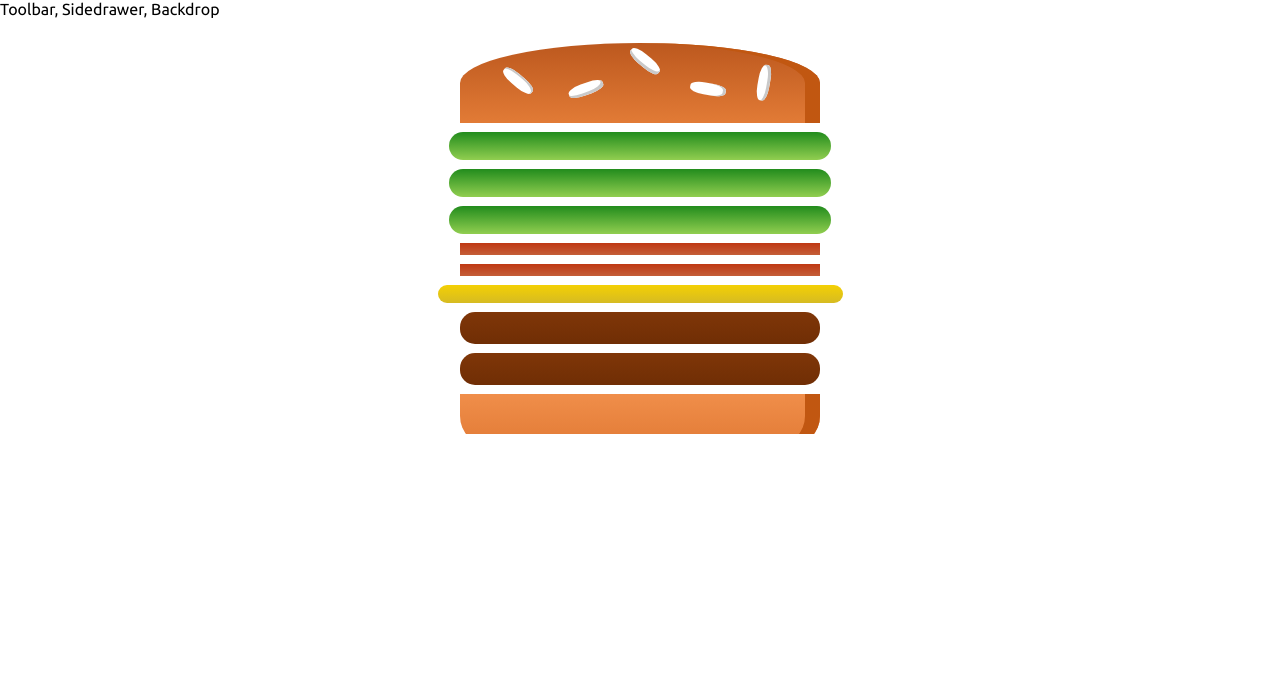
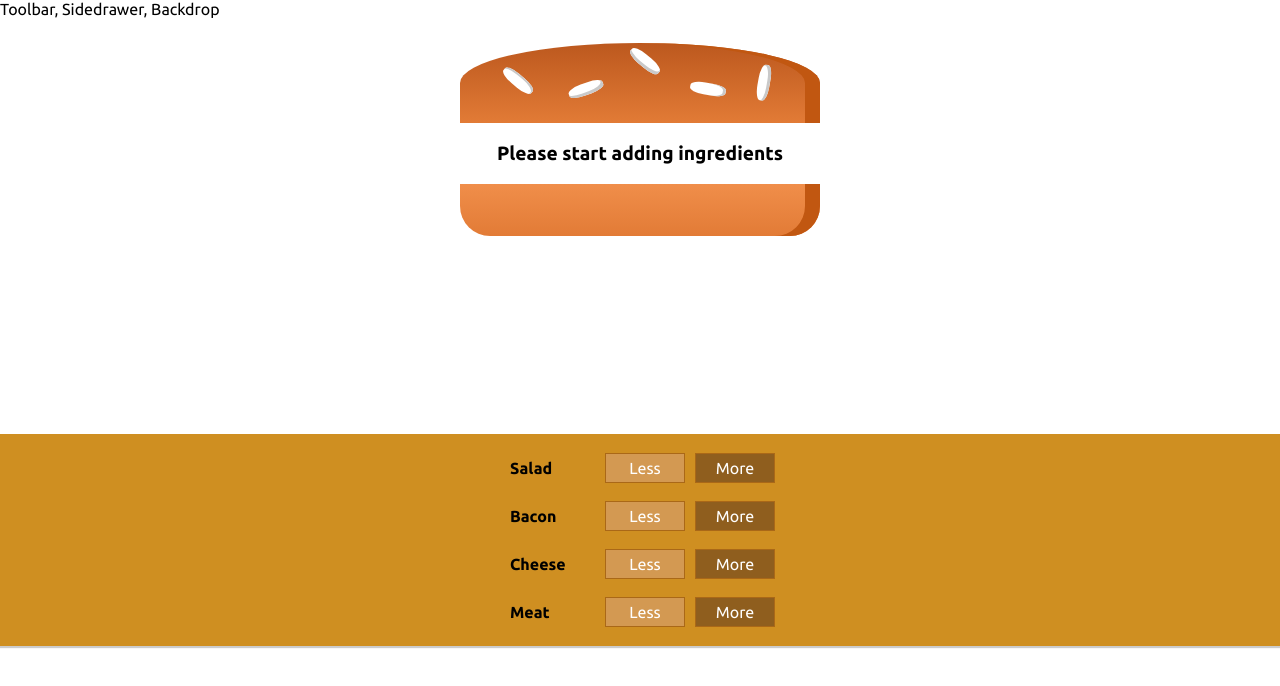
Before and after one commit to JohnPCarvalho/BurgerBuilder, a React app: page / in a window 1280 px wide. Shown: the top 686 px of the page. Built offline with nearby package versions, Linux system fonts and the light colour scheme.

Commit message:
Outputting multiple build controls

```diff
--- a/src/components/Burger/BuildControls/BuildControl/BuildControl.js
+++ b/src/components/Burger/BuildControls/BuildControl/BuildControl.js
@@ -1,12 +1,12 @@
 import React from 'react';
 import classes from './BuildControl.css';
 
-const buildControl = (props) => {
+const buildControl = (props) => (
   <div className={classes.BuildControl}>
     <div className={classes.Label}>{props.label}</div>
     <button className={classes.Less}>Less</button>
     <button className={classes.More}>More</button>
   </div>
-}
+)
 
 export default buildControl;
--- a/src/components/Burger/BuildControls/BuildControls.js
+++ b/src/components/Burger/BuildControls/BuildControls.js
@@ -1,11 +1,21 @@
 import React from 'react';
 
 import classes from './BuildControls.css';
+import BuildControl from './BuildControl/BuildControl';
 
-const buildControls = ( props ) => {
-  <div>
+const controls = [
+  { label: 'Salad', type: 'salad' },
+  { label: 'Bacon', type: 'bacon' },
+  { label: 'Cheese', type: 'cheese' },
+  { label: 'Meat', type: 'meat' },
+];
 
+const buildControls = ( props ) => (
+  <div className={classes.BuildControls}>
+    {controls.map(ctrl => (
+      <BuildControl key={ctrl.label} label={ctrl.label} />
+    ))}
   </div>
-}
+)
 
 export default buildControls;
--- a/src/containers/BurgerBuilder/BurgerBuilder.js
+++ b/src/containers/BurgerBuilder/BurgerBuilder.js
@@ -2,15 +2,16 @@
 
 import Aux from '../../hoc/Aux';
 import Burger from '../../components/Burger/Burger';
+import BuildControls from '../../components/Burger/BuildControls/BuildControls';
 
 class BurgerBuilder extends Component {
 
   state = {
     ingredients: {
-      salad: 3,
-      bacon: 2,
-      cheese: 1,
-      meat: 2,
+      salad: 0,
+      bacon: 0,
+      cheese: 0,
+      meat: 0,
     }
   }
 
@@ -18,6 +19,7 @@
     return (
       <Aux>
         <Burger ingredients={this.state.ingredients}/>
+        <BuildControls />
       </Aux>
     );
   }
```
